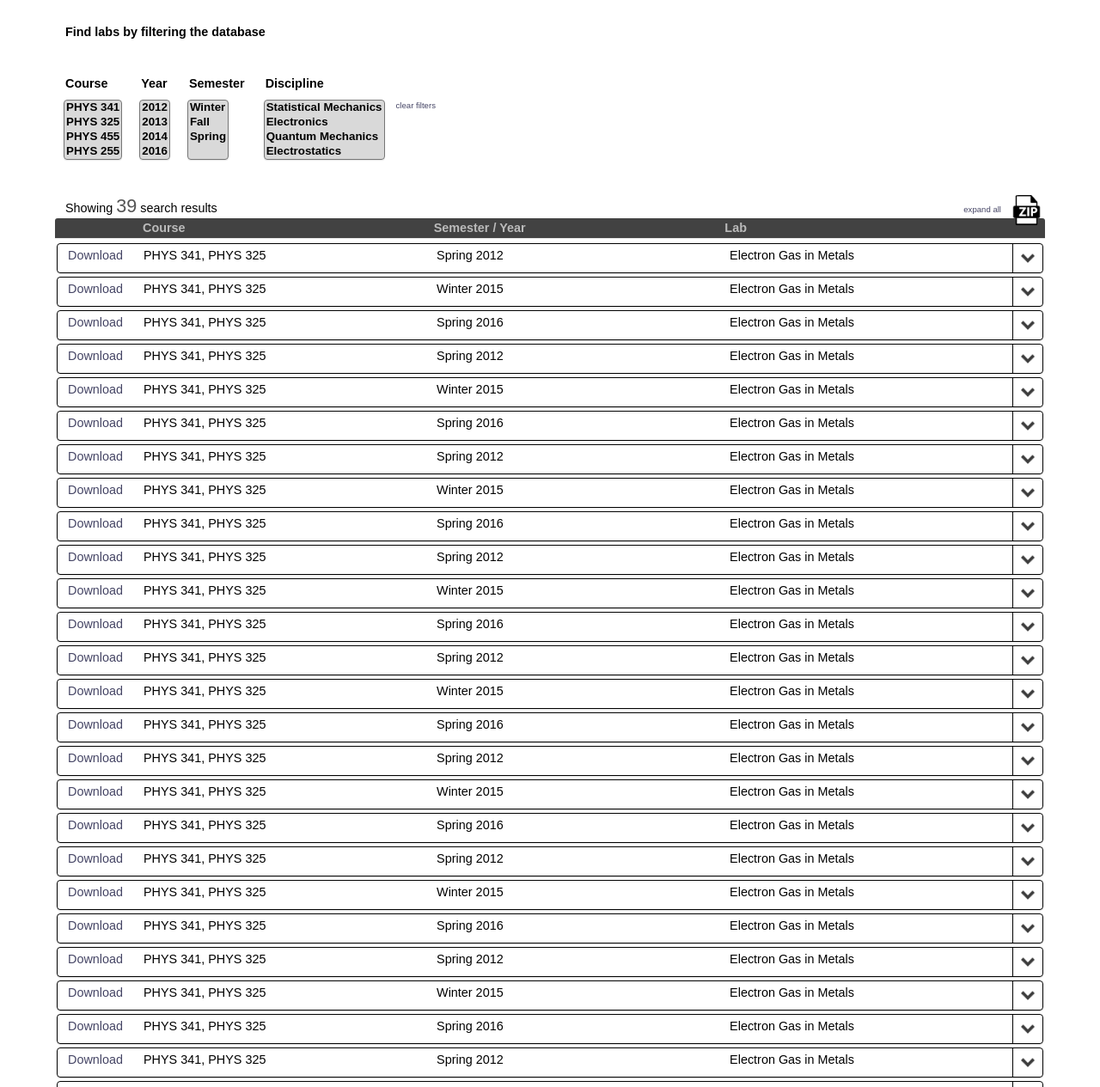
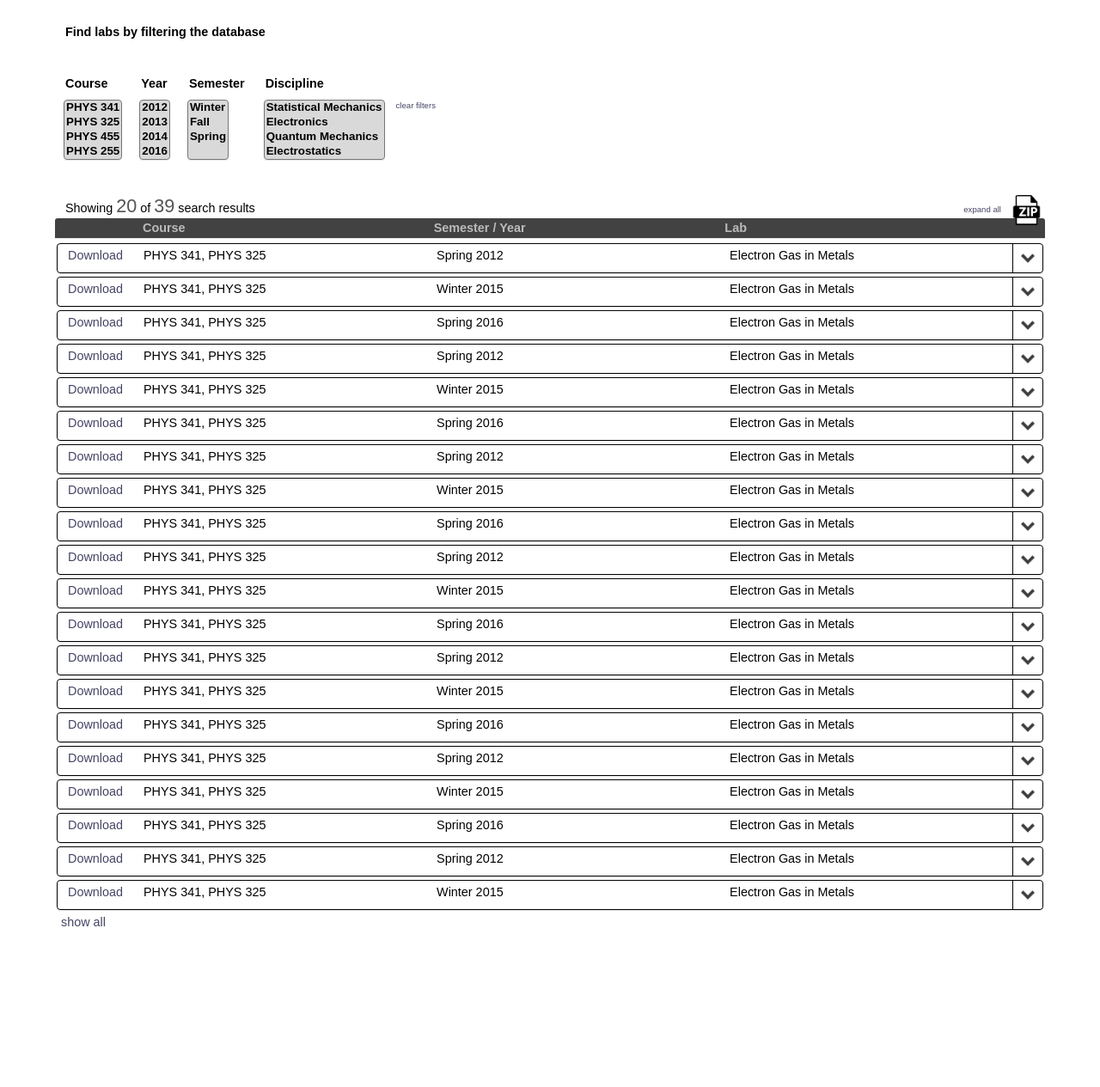
Before and after one commit to pgimby/pjl-web, a PHP site: page / in a window 1280 px wide. Shown: the part 439-1704 px from the top of the page at 86% size. Run offline with PHP 8.4, Linux system fonts and the light colour scheme; some web fonts are replaced.

Commit message:
project done, dumping for storage

```diff
--- a/css/pjl.css
+++ b/css/pjl.css
@@ -149,7 +149,7 @@ header {
 	margin-bottom: 16px;
 }
 
-#num-results {
+#num-results, #num-unmasked-results {
 	font-size: 1.5em;
 	color: #555555;
 	font-weight: 500;
@@ -446,6 +446,13 @@ select {
 	box-shadow: 0 1px 1px rgba(0,0,0,.1);
 }
 
+	.lab-record-flex.masked {
+		visibility: hidden;
+		height: 0;
+		border: none;
+		margin: 0;
+	}
+
 .lab-record-simple-flex {
 	display: -webkit-flex;
     display: flex;
@@ -491,7 +498,7 @@ select {
 	flex-direction: row;
 	flex-wrap: wrap;
 	border-top: solid 1px;
-	border-left: 3px solid #555;
+	border-left: 6px solid #555;
 }
 
 	.lab-record-detailed-flex span {
@@ -512,6 +519,28 @@ select {
 	flex-wrap: wrap;
 }
 
+#show-all-button {
+	padding: 3px;
+	margin: 0;
+	position: relative;
+	bottom: 200px;
+	right: -4px;
+	float: left;
+	font-size: .9em;
+	height: 12px;
+	color: #454565;
+}
+
+	#show-all-button:hover {
+		cursor: pointer;
+		color: #0000EE;
+		transition: all .3s ease;
+	}
+
+	#show-all-button:active {
+		color: #7777FF;
+		transition: none;
+	}
 
 
 
--- a/index.html
+++ b/index.html
@@ -145,10 +145,9 @@
         <!-- SEARCH RESULTS COUNTER WITH ZIP ICON -->
 
 
-        <p id="search-results">Showing <span id="num-results"></span> search results</p>
+        <p id="search-results">Showing <span id="num-unmasked-results"></span> of <span id="num-results"></span> search results</p>
         <div id="zip-icon"></div>
         <p id="expand-all-button" expanded="false">expand all</p>
-        <!-- <p id="collapse-all">collapse all</p> -->
 
 
 
@@ -171,6 +170,7 @@
             <div style="width:46px"></div>
           </div>
         </div>
+        <p id="show-all-button">show all</p></br>
 
 
 
--- a/js/pjl.js
+++ b/js/pjl.js
@@ -12,7 +12,7 @@ var siteroot = "/pjl-web";
 // Do __NOT__ change classes or ids without checking jQuery and D3 selectors in the JS code
 //I wouldn't mind adding a "show more" or "show all" button at the bottom of the record list
 //or maybe have a scroll box of a specific size. When we load all the labs from the final XML
-//the initial length will be huge and you'll have to scroll forever to get to the footer.
+//the initial length will be huge and you'll have to scroll forever to get to the footer. - Donesies
 
 //Also would like to have the zip, expand all, maybe search bar pinned to the top while scrolling
 //down through the list alond with a "back to top" button.
@@ -60,6 +60,7 @@ $(document).on("click", "#clear-filters-button", function(e) {
 	}
 	filterResults(getCurrentFilter());
 	displayNumResults(countNumRecords());
+	applyRecordsMask(true)
 });
 
 
@@ -67,6 +68,7 @@ $(document).on("click", "#clear-filters-button", function(e) {
 $(document).on("click", "select", function(e) {
 	filterResults(getCurrentFilter());
 	displayNumResults(countNumRecords());
+	applyRecordsMask(true)
 });
 
 
@@ -81,6 +83,7 @@ $(document).on("mousedown", "option", function(e) {
 
 $(document).on("click", ".search-icon", function(e) {
 	searchQueryHandler();
+	applyRecordsMask(true)
 });
 
 
@@ -149,6 +152,12 @@ $(document).on("click", "#expand-all-button", function(e) {
 	}
 });
 
+
+
+$(document).on("click", "#show-all-button", function(e) {
+	$(e.target).css("visibility", "hidden");
+	applyRecordsMask(false);
+});
 
 
 
@@ -420,6 +429,40 @@ function setExpandedButtonTruth(truthy) {  //sets "expand-all-button" epanded=tr
 		button.html("expand all");
 	}
 }
+
+
+
+function applyRecordsMask(truthy) {
+	var masksize = 20;
+	var records = getCurrentRecords();
+	if (records.length > masksize && Boolean(truthy)) {
+		for (var i = records.length - 1 - masksize; i >= 0; i--) {
+			records[i].addClass("masked");
+		}
+		$("#num-unmasked-results").text(String(masksize));
+		$("#show-all-button").css("visibility", "visible");
+	} else {
+		for (var i = records.length - 1; i >= 0; i--) {
+			records[i].removeClass("masked");
+		}
+		$("#num-unmasked-results").text(String(records.length));
+		$("#show-all-button").css("visibility", "hidden");
+	}
+}
+
+
+
+function getNumberRecordsUnmasked() {
+	var records = getCurrentRecords();
+	var num = records.length;
+	for (var i = records.length - 1; i >= 0; i--) {
+		if (records[i].hasClass("masked")) {
+			num--;
+		}
+	}
+	$("#num-unmasked-results").html(String(num));
+}
+
 
 
 
@@ -757,6 +800,7 @@ function loadXML() {  //load the XML document holding all the lab records (see g
             docXML = this.responseXML;
             populateRecordList(docXML);
             populateFilters(docXML);
+            applyRecordsMask(true);
     	}
   	};
   	xhttp.open("GET", siteroot + mainxmlpath, true);
@@ -1007,7 +1051,7 @@ function compareLabsByName(a, b) {  //comparison function for Array.prototype.so
 
 function flash(jQueryDOMSelection) {
 	jQueryDOMSelection.css("opacity", ".8");
-	jQueryDOMSelection.animate({opacity: 1}, 800);
+	jQueryDOMSelection.animate({opacity: 1}, 600);
 }
 
 
```
